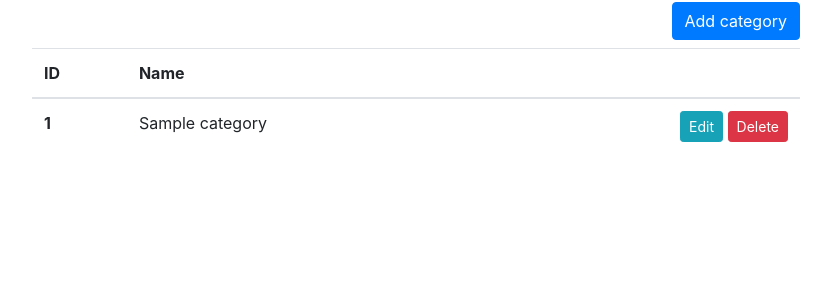
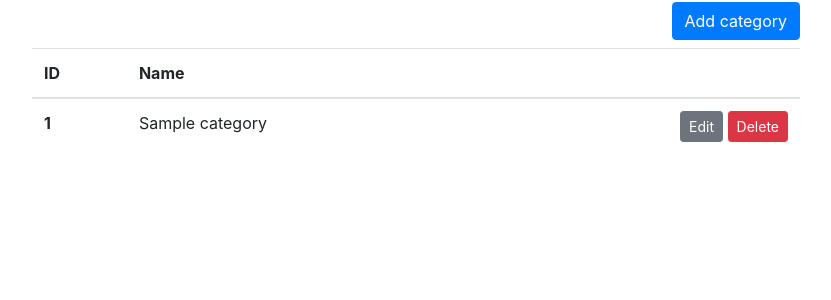
Before and after one commit to MatZil/DataDog-Projektas, a Symfony app: template templates/categories/categories.html.twig in a window 1280 px wide. Shown: the part 170-470 px from the top of the page, without its empty margins (224-1055 px from the left). Run offline with Twig, Linux system fonts and the light colour scheme; the template is opened without the code that fills it: most values are stand-ins (such as "Sample title", 1, 10 or a date in 2020); some libraries are stand-ins or nearby versions.

Commit message:
Small improvements

```diff
--- a/src/Controller/CategoryListController.php
+++ b/src/Controller/CategoryListController.php
@@ -8,7 +8,6 @@ use App\Form\CategoryFormType;
 use Symfony\Bundle\FrameworkBundle\Controller\AbstractController;
 use Symfony\Component\Routing\Annotation\Route;
 use Symfony\Component\HttpFoundation\Request;
-use Twig\Error\Error;
 
 class CategoryListController extends AbstractController
 {
@@ -82,7 +81,6 @@ class CategoryListController extends AbstractController
 
         if ($form->isSubmitted() && $form->isValid()) {
 
-            $manager->persist($category);
             $manager->flush();
 
             return $this->redirectToRoute('app_categoryList');
--- a/src/Entity/Category.php
+++ b/src/Entity/Category.php
@@ -21,7 +21,11 @@ class Category
 
     /**
      * @ORM\Column(type="string", length=20, unique=true)
-     * @Assert\NotNull
+     * @Assert\NotBlank()
+     * @Assert\Length(
+     *     max = 20,
+     *     maxMessage="Maximum length is 20 characters."
+     * )
      */
     private $name;
 
--- a/templates/categories/categories.html.twig
+++ b/templates/categories/categories.html.twig
@@ -20,7 +20,7 @@
             <tr>
                 <th>{{ category.id }}</th>
                 <td>{{ category.name }}</td>
-                <td class="text-right"><a class="btn btn-info btn-sm" href="{{ path('app_categoryEdit', { 'id': category.id }) }}">Edit</a>
+                <td class="text-right"><a class="btn btn-secondary btn-sm" href="{{ path('app_categoryEdit', { 'id': category.id }) }}">Edit</a>
                 <a class="btn btn-danger btn-sm js-delete-btn" href="{{ path('app_categoryDelete', { 'id': category.id }) }}">Delete</a></td>
             </tr>
         {% endfor %}
```
